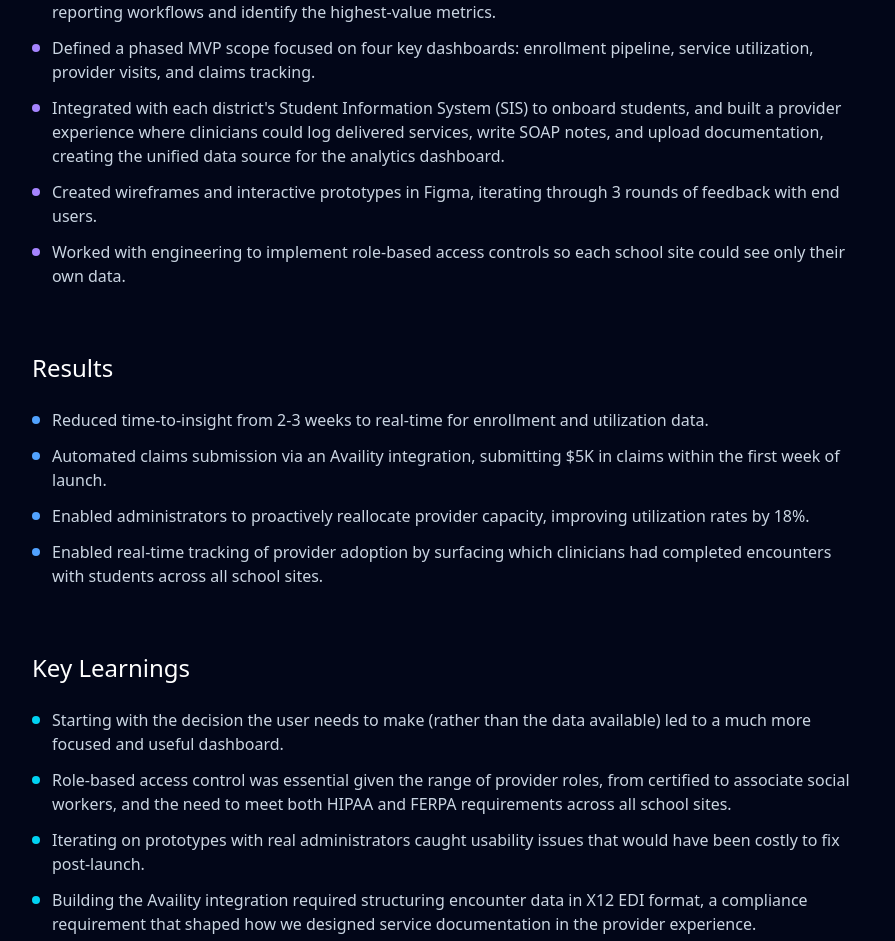
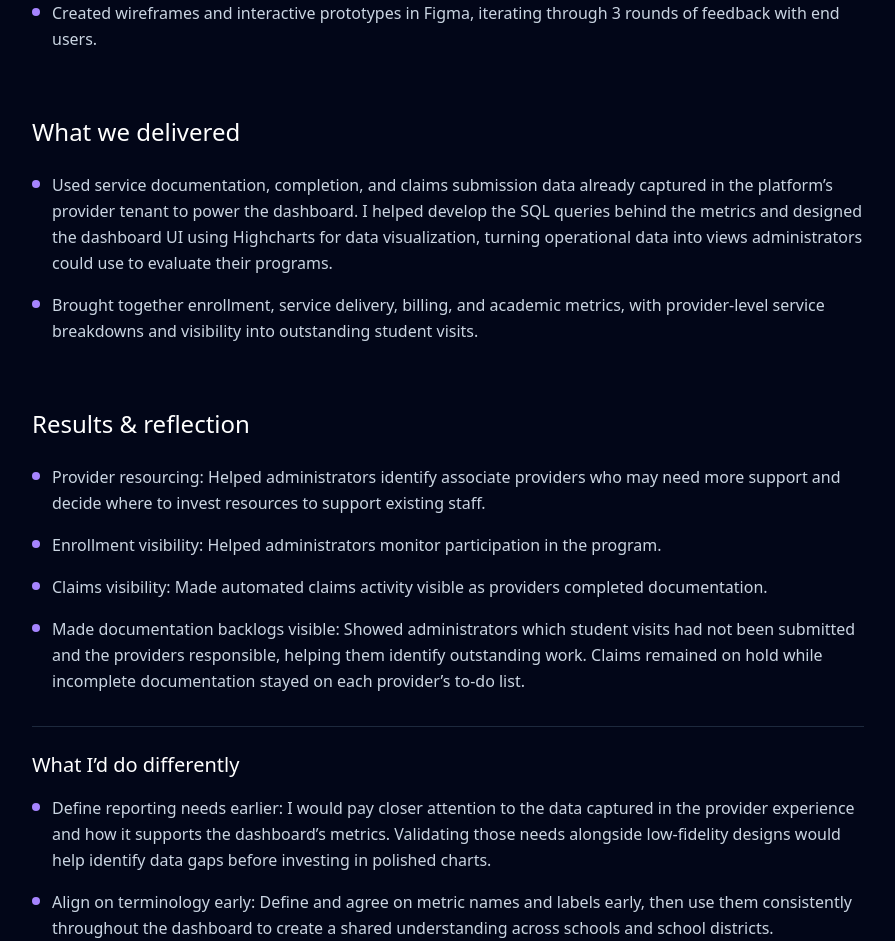
Before and after one commit to mACC1001/marco_product, a React (Vite) app: page /projects/healthcare-analytics in a window 1280 px wide. Shown: the part 1111-2052 px from the top of the page, without its empty margins (192-1087 px from the left). Built offline with nearby package versions, Linux system fonts and the light colour scheme.

Commit message:
Refine healthcare analytics case study into four sections

```diff
--- a/src/data/projects.ts
+++ b/src/data/projects.ts
@@ -2,6 +2,7 @@ export interface CaseStudySection {
   overview: string;
   problem: string;
   approach: string[];
+  delivered?: string[];
   results: string[];
   learnings: string[];
 }
@@ -27,26 +28,25 @@ export const projects: Project[] = [
     demo: 'https://example.com',
     slug: 'healthcare-analytics',
     caseStudy: {
-      overview: 'As the product manager at a technical development firm, I partnered with a behavioral health organization to design and build a program monitoring dashboard for their school district clients. The dashboard gave school administrators real-time visibility into the health of their behavioral health programs, tracking key metrics including program enrollment, number of delivered services, claims filed, and total billed versus paid amounts.',
-      problem: 'Program administrators were relying on disconnected spreadsheets and manual reports to track student enrollment, provider visits, and insurance billing across dozens of school sites. Data was often weeks old by the time it reached decision-makers, leading to underutilized provider capacity, missed billing opportunities, and an inability to demonstrate program impact to district partners.',
+      overview: 'School administrators needed a consolidated view of their behavioral health programs—from student enrollment and delivered services to claims and payments. As part of a broader platform project, I led the product work for a monitoring dashboard that brought these metrics together across school sites.',
+      problem: 'School administrators needed to understand how their behavioral health programs were performing and how service participation related to student outcomes. Previously, paper-based documentation left key metrics uncaptured, making that evaluation difficult. They needed visibility into enrollment, service delivery, and billing alongside attendance, behavior incidents, and academic performance to assess program effectiveness and inform decisions.',
       approach: [
-        'Conducted discovery interviews with 8 program administrators and 5 district partners to map their reporting workflows and identify the highest-value metrics.',
-        'Defined a phased MVP scope focused on four key dashboards: enrollment pipeline, service utilization, provider visits, and claims tracking.',
-        'Integrated with each district\'s Student Information System (SIS) to onboard students, and built a provider experience where clinicians could log delivered services, write SOAP notes, and upload documentation, creating the unified data source for the analytics dashboard.',
+        'Defined the initial dashboard metrics using providers’ existing paper documentation, then refined them through prototype reviews with school administrators. For example, administrators wanted to look beyond total services delivered and understand which providers at each school were completing the most services. That feedback led us to add a provider-level breakdown, making service activity easier to compare.',
         'Created wireframes and interactive prototypes in Figma, iterating through 3 rounds of feedback with end users.',
-        'Worked with engineering to implement role-based access controls so each school site could see only their own data.',
+      ],
+      delivered: [
+        'Used service documentation, completion, and claims submission data already captured in the platform’s provider tenant to power the dashboard. I helped develop the SQL queries behind the metrics and designed the dashboard UI using Highcharts for data visualization, turning operational data into views administrators could use to evaluate their programs.',
+        'Brought together enrollment, service delivery, billing, and academic metrics, with provider-level service breakdowns and visibility into outstanding student visits.',
       ],
       results: [
-        'Reduced time-to-insight from 2-3 weeks to real-time for enrollment and utilization data.',
-        'Automated claims submission via an Availity integration, submitting $5K in claims within the first week of launch.',
-        'Enabled administrators to proactively reallocate provider capacity, improving utilization rates by 18%.',
-        'Enabled real-time tracking of provider adoption by surfacing which clinicians had completed encounters with students across all school sites.',
+        'Provider resourcing: Helped administrators identify associate providers who may need more support and decide where to invest resources to support existing staff.',
+        'Enrollment visibility: Helped administrators monitor participation in the program.',
+        'Claims visibility: Made automated claims activity visible as providers completed documentation.',
+        'Made documentation backlogs visible: Showed administrators which student visits had not been submitted and the providers responsible, helping them identify outstanding work. Claims remained on hold while incomplete documentation stayed on each provider’s to-do list.',
       ],
       learnings: [
-        'Starting with the decision the user needs to make (rather than the data available) led to a much more focused and useful dashboard.',
-        'Role-based access control was essential given the range of provider roles, from certified to associate social workers, and the need to meet both HIPAA and FERPA requirements across all school sites.',
-        'Iterating on prototypes with real administrators caught usability issues that would have been costly to fix post-launch.',
-        'Building the Availity integration required structuring encounter data in X12 EDI format, a compliance requirement that shaped how we designed service documentation in the provider experience.',
+        'Define reporting needs earlier: I would pay closer attention to the data captured in the provider experience and how it supports the dashboard’s metrics. Validating those needs alongside low-fidelity designs would help identify data gaps before investing in polished charts.',
+        'Align on terminology early: Define and agree on metric names and labels early, then use them consistently throughout the dashboard to create a shared understanding across schools and school districts.',
       ],
     },
   },
--- a/src/pages/CaseStudy.tsx
+++ b/src/pages/CaseStudy.tsx
@@ -99,44 +99,36 @@ export function CaseStudy() {
           </p>
         </CaseStudyBlock>
 
-        <CaseStudyBlock title="The Problem" delay={0.1}>
+        <CaseStudyBlock title={caseStudy.delivered ? 'Problem & decisions' : 'The Problem'} delay={0.1}>
           <p className="text-slate-300 text-lg leading-relaxed">
             {caseStudy.problem}
           </p>
+          {caseStudy.delivered && (
+            <div className="mt-6">
+              <CaseStudyList items={caseStudy.approach} />
+            </div>
+          )}
         </CaseStudyBlock>
 
-        <CaseStudyBlock title="Approach" delay={0.2}>
-          <ul className="space-y-3">
-            {caseStudy.approach.map((item, i) => (
-              <li key={i} className="flex items-start gap-3 text-slate-300">
-                <div className="w-2 h-2 rounded-full bg-violet-400 mt-2 shrink-0" />
-                <span>{item}</span>
-              </li>
-            ))}
-          </ul>
+        <CaseStudyBlock title={caseStudy.delivered ? 'What we delivered' : 'Approach'} delay={0.2}>
+          <CaseStudyList items={caseStudy.delivered ?? caseStudy.approach} />
         </CaseStudyBlock>
 
-        <CaseStudyBlock title="Results" delay={0.3}>
-          <ul className="space-y-3">
-            {caseStudy.results.map((item, i) => (
-              <li key={i} className="flex items-start gap-3 text-slate-300">
-                <div className="w-2 h-2 rounded-full bg-blue-400 mt-2 shrink-0" />
-                <span>{item}</span>
-              </li>
-            ))}
-          </ul>
+        <CaseStudyBlock title={caseStudy.delivered ? 'Results & reflection' : 'Results'} delay={0.3}>
+          <CaseStudyList items={caseStudy.results} />
+          {caseStudy.delivered && (
+            <div className="mt-8 border-t border-slate-800 pt-6">
+              <h3 className="text-white text-xl font-medium mb-4">What I’d do differently</h3>
+              <CaseStudyList items={caseStudy.learnings} />
+            </div>
+          )}
         </CaseStudyBlock>
 
-        <CaseStudyBlock title="Key Learnings" delay={0.4}>
-          <ul className="space-y-3">
-            {caseStudy.learnings.map((item, i) => (
-              <li key={i} className="flex items-start gap-3 text-slate-300">
-                <div className="w-2 h-2 rounded-full bg-cyan-400 mt-2 shrink-0" />
-                <span>{item}</span>
-              </li>
-            ))}
-          </ul>
-        </CaseStudyBlock>
+        {!caseStudy.delivered && (
+          <CaseStudyBlock title="Key Learnings" delay={0.4}>
+            <CaseStudyList items={caseStudy.learnings} />
+          </CaseStudyBlock>
+        )}
 
         {/* Bottom navigation */}
         <motion.div
@@ -178,3 +170,16 @@ function CaseStudyBlock({
     </motion.div>
   );
 }
+
+function CaseStudyList({ items }: { items: string[] }) {
+  return (
+    <ul className="space-y-4">
+      {items.map((item, index) => (
+        <li key={index} className="flex items-start gap-3 text-slate-300 leading-relaxed">
+          <div aria-hidden="true" className="w-2 h-2 rounded-full bg-violet-400 mt-2 shrink-0" />
+          <span>{item}</span>
+        </li>
+      ))}
+    </ul>
+  );
+}
```
